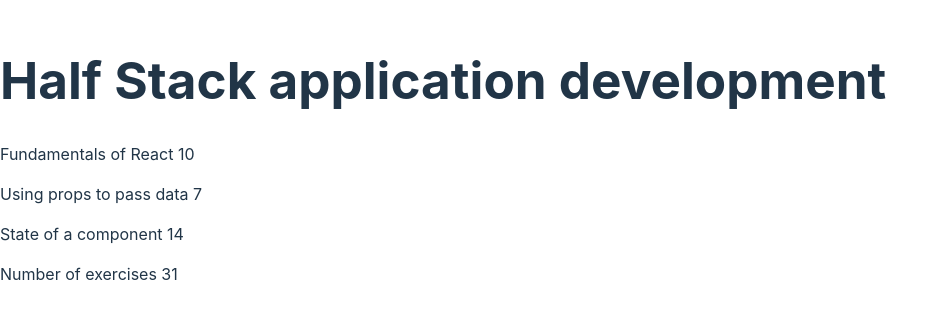
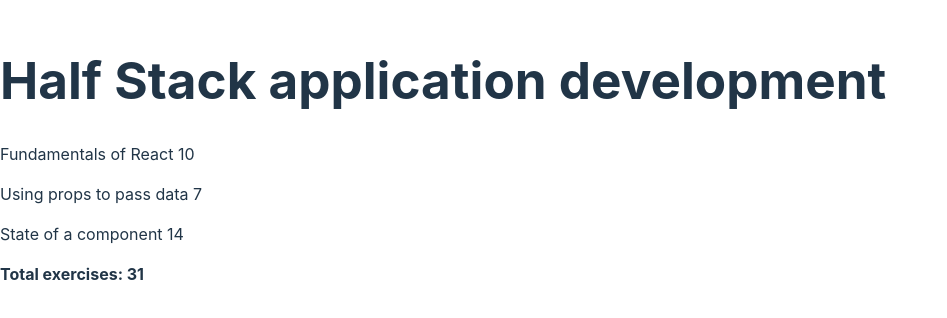
Before and after one commit to marjattaw/FullStackOpen_osa1, a React (Vite) app: page / in a window 1280 px wide. Shown: the part 240-558 px from the top of the page, without its empty margins (0-947 px from the left). Built offline with nearby package versions, Linux system fonts and the light colour scheme.

Commit message:
Tehtävä 1.5: kurssitiedot step5

```diff
--- a/src/App.jsx
+++ b/src/App.jsx
@@ -13,20 +13,32 @@
 const Content = ({ parts }) => {
   return (
     <div>
-      {parts.map((part, index) => (
-        <Part key={index} part={part} />
+      {parts.map((part) => (
+        <Part key={part.name} part={part} />
       ))}
     </div>
   );
 };
 
 const Total = ({ parts }) => {
-  return <p>Number of exercises {parts[0].exercises + parts[1].exercises + parts[2].exercises}</p>;
+  const total = parts.reduce((sum, part) => sum + part.exercises, 0);
+  return <p><strong>Total exercises: {total}</strong></p>;
+};
+
+const Course = ({ course }) => {
+  return (
+    <div>
+      <Header course={course.name} />
+      <Content parts={course.parts} />
+      <Total parts={course.parts} />
+    </div>
+  );
 };
 
 const App = () => {
-  const course = 'Half Stack application development';
-  const parts = [
+  const course = {
+    name: 'Half Stack application development',
+    parts: [
       {
         name: 'Fundamentals of React',
         exercises: 10
@@ -39,13 +51,12 @@
         name: 'State of a component',
         exercises: 14
       }
-  ];
+    ]
+  };
 
   return (
     <div>
-      <Header course={course} />
-      <Content parts={parts} />
-      <Total parts={parts} />
+      <Course course={course} />
     </div>
   );
 };
```
Lines whose indentation alone changed are shown as unchanged.
